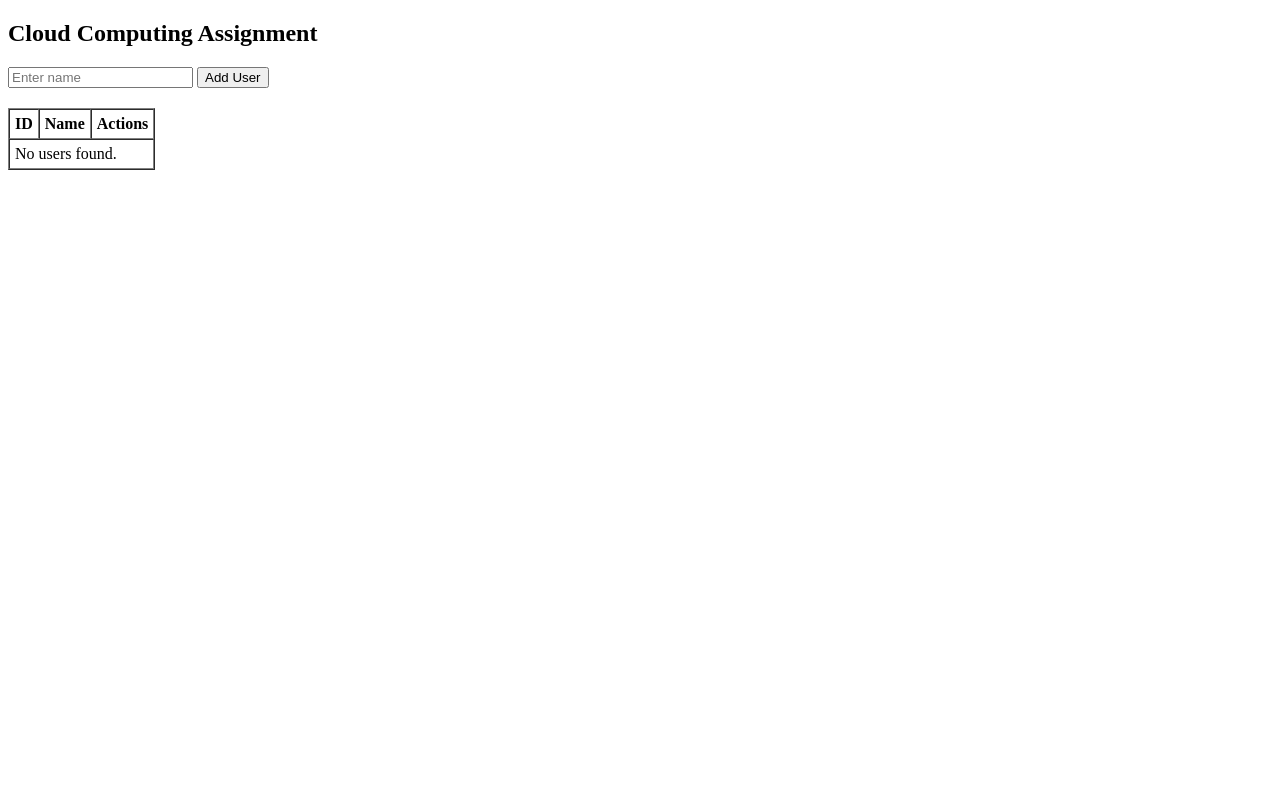
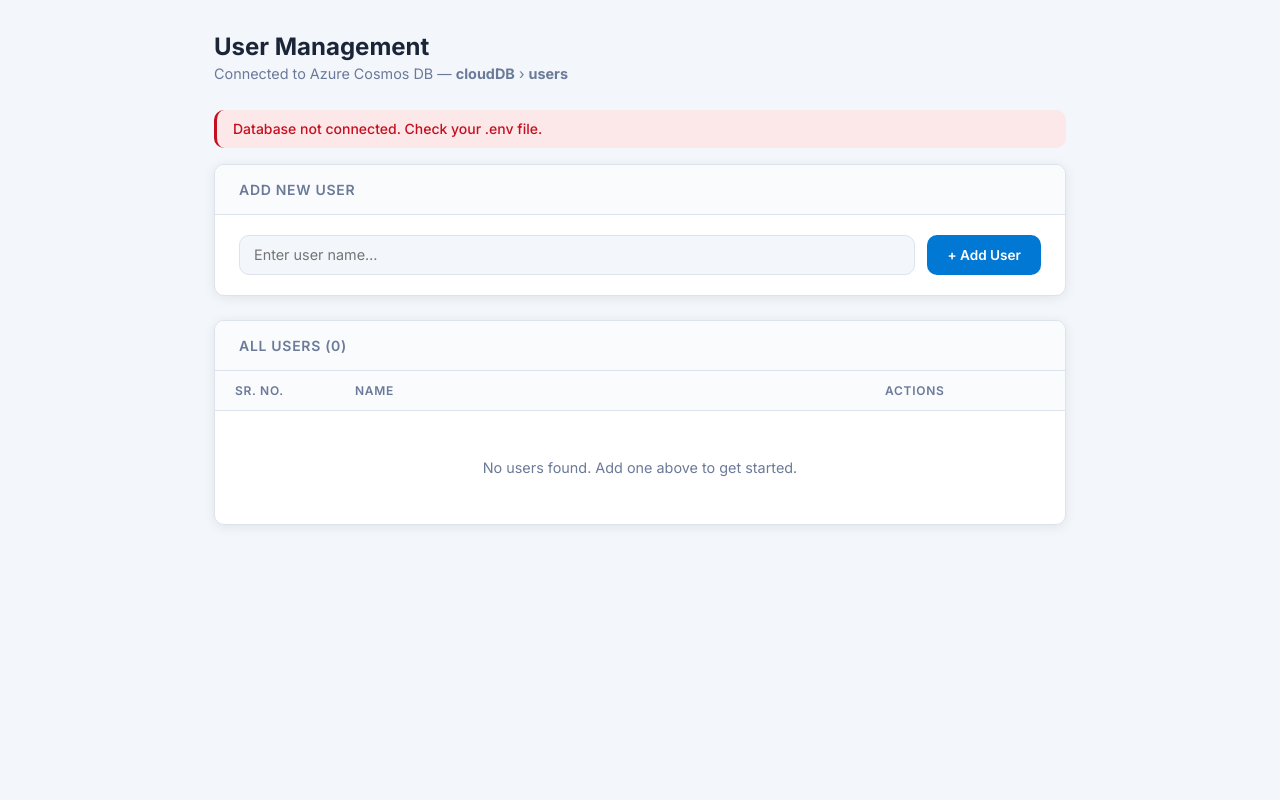
Before and after one commit to myselfmankar/azure.fullstack, a Flask app: page / in a window 1280 px wide. Run offline with Flask 3, Linux system fonts and the light colour scheme.

Commit message:
feat: new cleaner UI

```diff
--- /dev/null
+++ b/static/css/style.css
@@ -0,0 +1,338 @@
+/* ═══════════════════════════════════════════════════
+   Cloud Computing Assignment — Professional Theme
+   ═══════════════════════════════════════════════════ */
+
+@import url('https://fonts.googleapis.com/css2?family=Inter:wght@300;400;500;600;700&display=swap');
+
+/* ── Variables ─────────────────────────────────── */
+:root {
+    --azure-blue: #0078d4;
+    --azure-dark: #004578;
+    --azure-light: #eff6fc;
+
+    --bg: #f3f6fb;
+    --card: #ffffff;
+    --border: #dce3ed;
+
+    --text: #1b2538;
+    --text-muted: #6b7a99;
+
+    --green: #107c10;
+    --green-bg: #e6f4e6;
+    --red: #c50f1f;
+    --red-bg: #fce8e8;
+
+    --radius: 10px;
+    --shadow: 0 2px 12px rgba(0, 0, 0, 0.08);
+}
+
+/* ── Reset ─────────────────────────────────────── */
+*,
+*::before,
+*::after {
+    box-sizing: border-box;
+    margin: 0;
+    padding: 0;
+}
+
+body {
+    font-family: 'Inter', system-ui, sans-serif;
+    background: var(--bg);
+    color: var(--text);
+    min-height: 100vh;
+    display: flex;
+    flex-direction: column;
+}
+
+/* ── Top Bar ───────────────────────────────────── */
+.topbar {
+    background: var(--azure-blue);
+    color: #fff;
+    padding: 0 2rem;
+    height: 52px;
+    display: flex;
+    align-items: center;
+    gap: 0.75rem;
+    font-size: 0.95rem;
+    font-weight: 500;
+    letter-spacing: 0.01em;
+}
+
+.topbar svg {
+    flex-shrink: 0;
+}
+
+.topbar-divider {
+    width: 1px;
+    height: 20px;
+    background: rgba(255, 255, 255, 0.3);
+}
+
+.topbar-sub {
+    font-weight: 300;
+    opacity: 0.8;
+}
+
+/* ── Page Layout ───────────────────────────────── */
+.page {
+    flex: 1;
+    padding: 2rem 1.5rem;
+    max-width: 900px;
+    width: 100%;
+    margin: 0 auto;
+}
+
+/* ── Page Title ────────────────────────────────── */
+.page-header {
+    margin-bottom: 1.75rem;
+}
+
+.page-header h1 {
+    font-size: 1.5rem;
+    font-weight: 700;
+    color: var(--text);
+    margin-bottom: 0.25rem;
+}
+
+.page-header p {
+    color: var(--text-muted);
+    font-size: 0.9rem;
+}
+
+/* ── Flash Messages ────────────────────────────── */
+.flash-list {
+    list-style: none;
+    margin-bottom: 1rem;
+}
+
+.flash {
+    padding: 0.65rem 1rem;
+    border-radius: var(--radius);
+    font-size: 0.875rem;
+    font-weight: 500;
+    margin-bottom: 0.5rem;
+}
+
+.flash.error {
+    background: var(--red-bg);
+    color: var(--red);
+    border-left: 3px solid var(--red);
+}
+
+.flash.success {
+    background: var(--green-bg);
+    color: var(--green);
+    border-left: 3px solid var(--green);
+}
+
+/* ── Card ──────────────────────────────────────── */
+.card {
+    background: var(--card);
+    border: 1px solid var(--border);
+    border-radius: var(--radius);
+    box-shadow: var(--shadow);
+    overflow: hidden;
+    margin-bottom: 1.5rem;
+}
+
+.card-header {
+    padding: 1rem 1.5rem;
+    border-bottom: 1px solid var(--border);
+    font-size: 0.875rem;
+    font-weight: 600;
+    color: var(--text-muted);
+    text-transform: uppercase;
+    letter-spacing: 0.05em;
+    background: #fafbfd;
+}
+
+/* ── Add User Form ─────────────────────────────── */
+.add-form {
+    padding: 1.25rem 1.5rem;
+    display: flex;
+    gap: 0.75rem;
+    align-items: center;
+}
+
+.add-form input[type="text"] {
+    flex: 1;
+    height: 40px;
+    padding: 0 0.875rem;
+    border: 1px solid var(--border);
+    border-radius: var(--radius);
+    font-size: 0.9rem;
+    color: var(--text);
+    font-family: inherit;
+    transition: border-color 0.15s;
+    background: var(--bg);
+}
+
+.add-form input[type="text"]:focus {
+    outline: none;
+    border-color: var(--azure-blue);
+    background: #fff;
+    box-shadow: 0 0 0 3px rgba(0, 120, 212, 0.12);
+}
+
+/* ── Buttons ───────────────────────────────────── */
+.btn {
+    display: inline-flex;
+    align-items: center;
+    justify-content: center;
+    height: 36px;
+    padding: 0 1rem;
+    border: none;
+    border-radius: var(--radius);
+    font-family: inherit;
+    font-size: 0.85rem;
+    font-weight: 600;
+    cursor: pointer;
+    white-space: nowrap;
+    transition: filter 0.15s, opacity 0.15s;
+}
+
+.btn:hover {
+    filter: brightness(0.92);
+}
+
+.btn:active {
+    filter: brightness(0.85);
+}
+
+.btn-primary {
+    background: var(--azure-blue);
+    color: #fff;
+    height: 40px;
+    padding: 0 1.25rem;
+}
+
+.btn-success {
+    background: var(--green-bg);
+    color: var(--green);
+    border: 1px solid #a8d5a8;
+}
+
+.btn-danger {
+    background: var(--red-bg);
+    color: var(--red);
+    border: 1px solid #f0b0b0;
+}
+
+/* ── Users Table ───────────────────────────────── */
+.table-wrap {
+    overflow-x: auto;
+}
+
+table {
+    width: 100%;
+    border-collapse: collapse;
+}
+
+thead tr {
+    background: #fafbfd;
+    border-bottom: 1px solid var(--border);
+}
+
+th {
+    padding: 0.75rem 1.25rem;
+    text-align: left;
+    font-size: 0.75rem;
+    font-weight: 600;
+    color: var(--text-muted);
+    text-transform: uppercase;
+    letter-spacing: 0.06em;
+}
+
+/* Fixed column widths */
+th:nth-child(1),
+td:nth-child(1) {
+    width: 120px;
+}
+
+/* UID  */
+th:nth-child(3),
+td:nth-child(3) {
+    width: 200px;
+}
+
+/* Actions */
+
+tbody tr {
+    border-bottom: 1px solid var(--border);
+    transition: background 0.1s;
+}
+
+tbody tr:last-child {
+    border-bottom: none;
+}
+
+tbody tr:hover {
+    background: var(--azure-light);
+}
+
+td {
+    padding: 0.75rem 1.25rem;
+    vertical-align: middle;
+    font-size: 0.9rem;
+}
+
+/* UID badge */
+.uid-badge {
+    display: inline-block;
+    font-family: 'Courier New', monospace;
+    font-size: 0.78rem;
+    background: var(--bg);
+    color: var(--text-muted);
+    padding: 2px 8px;
+    border-radius: 6px;
+    border: 1px solid var(--border);
+    letter-spacing: 0.02em;
+}
+
+/* Inline update form */
+.update-row {
+    display: flex;
+    gap: 0.5rem;
+    align-items: center;
+}
+
+.update-row input[type="text"] {
+    flex: 1;
+    height: 34px;
+    padding: 0 0.75rem;
+    border: 1px solid var(--border);
+    border-radius: var(--radius);
+    font-size: 0.875rem;
+    font-family: inherit;
+    color: var(--text);
+    background: var(--bg);
+}
+
+.update-row input[type="text"]:focus {
+    outline: none;
+    border-color: var(--azure-blue);
+    background: #fff;
+}
+
+/* Actions cell */
+.action-cell {
+    display: flex;
+    gap: 0.5rem;
+}
+
+/* ── Empty State ───────────────────────────────── */
+.empty-row td {
+    text-align: center;
+    padding: 3rem 1rem;
+    color: var(--text-muted);
+    font-size: 0.9rem;
+}
+
+/* ── Footer ────────────────────────────────────── */
+footer {
+    padding: 1rem 2rem;
+    text-align: center;
+    font-size: 0.78rem;
+    color: var(--text-muted);
+    border-top: 1px solid var(--border);
+}
--- a/templates/index.html
+++ b/templates/index.html
@@ -1,24 +1,51 @@
 <!DOCTYPE html>
-<html>
+<html lang="en">
 
 <head>
-    <title>Cloud Assignment</title>
+    <meta charset="UTF-8">
+    <meta name="viewport" content="width=device-width, initial-scale=1.0">
+    <title>FullStack</title>
+    <link rel="stylesheet" href="{{ url_for('static', filename='css/style.css') }}">
 </head>
 
 <body>
-    <h2>Cloud Computing Assignment</h2>
+    <!-- Main Page -->
+    <main class="page">
 
-    <!-- Create Form -->
-    <form action="/save" method="post" style="margin-bottom: 20px;">
-        <input type="text" name="name" placeholder="Enter name" required>
-        <button type="submit">Add User</button>
+        <!-- Page Title -->
+        <div class="page-header">
+            <h1>User Management</h1>
+            <p>Connected to Azure Cosmos DB &mdash; <strong>cloudDB</strong> &rsaquo; <strong>users</strong></p>
+        </div>
+
+        <!-- Flash Messages -->
+        {% with messages = get_flashed_messages(with_categories=true) %}
+        {% if messages %}
+        <ul class="flash-list">
+            {% for category, message in messages %}
+            <li class="flash {{ category }}">{{ message }}</li>
+            {% endfor %}
+        </ul>
+        {% endif %}
+        {% endwith %}
+
+        <!-- Add User Card -->
+        <div class="card">
+            <div class="card-header">Add New User</div>
+            <form action="/save" method="post" class="add-form">
+                <input type="text" name="name" placeholder="Enter user name…" required autocomplete="off">
+                <button type="submit" class="btn btn-primary">+ Add User</button>
             </form>
+        </div>
 
-    <!-- Read/Update/Delete Table -->
-    <table border="1" cellpadding="5" cellspacing="0">
+        <!-- Users Table Card -->
+        <div class="card">
+            <div class="card-header">All Users ({{ users | length }})</div>
+            <div class="table-wrap">
+                <table>
                     <thead>
                         <tr>
-                <th>ID</th>
+                            <th>Sr. No.</th>
                             <th>Name</th>
                             <th>Actions</th>
                         </tr>
@@ -26,29 +53,32 @@
                     <tbody>
                         {% for user in users %}
                         <tr>
-                <td>{{ user[0] }}</td>
+                            <td style="text-align:center; font-weight:600; color:var(--text-muted);">{{ loop.index }}
+                            </td>
                             <td>
-                    <!-- Update Form Inline -->
-                    <form action="/update/{{ user[0] }}" method="post" style="display:inline;">
-                        <input type="text" name="name" value="{{ user[1] }}" required>
-                        <button type="submit">Update</button>
+                                <form action="/update/{{ user[0] }}" method="post" class="update-row">
+                                    <input type="text" name="name" value="{{ user[1] }}" required autocomplete="off">
+                                    <button type="submit" class="btn btn-success">Update</button>
                                 </form>
                             </td>
-                <td>
-                    <!-- Delete Form -->
-                    <form action="/delete/{{ user[0] }}" method="post" style="display:inline;"
-                        onsubmit="return confirm('Delete user?');">
-                        <button type="submit">Delete</button>
+                            <td class="action-cell">
+                                <form action="/delete/{{ user[0] }}" method="post"
+                                    onsubmit="return confirm('Delete user \'{{ user[1] }}\'?');">
+                                    <button type="submit" class="btn btn-danger">Delete</button>
                                 </form>
                             </td>
                         </tr>
                         {% else %}
-            <tr>
-                <td colspan="3">No users found.</td>
+                        <tr class="empty-row">
+                            <td colspan="3">No users found. Add one above to get started.</td>
                         </tr>
                         {% endfor %}
                     </tbody>
                 </table>
+            </div>
+        </div>
+
+    </main>
 </body>
 
 </html>
```
Lines whose indentation alone changed are shown as unchanged.
